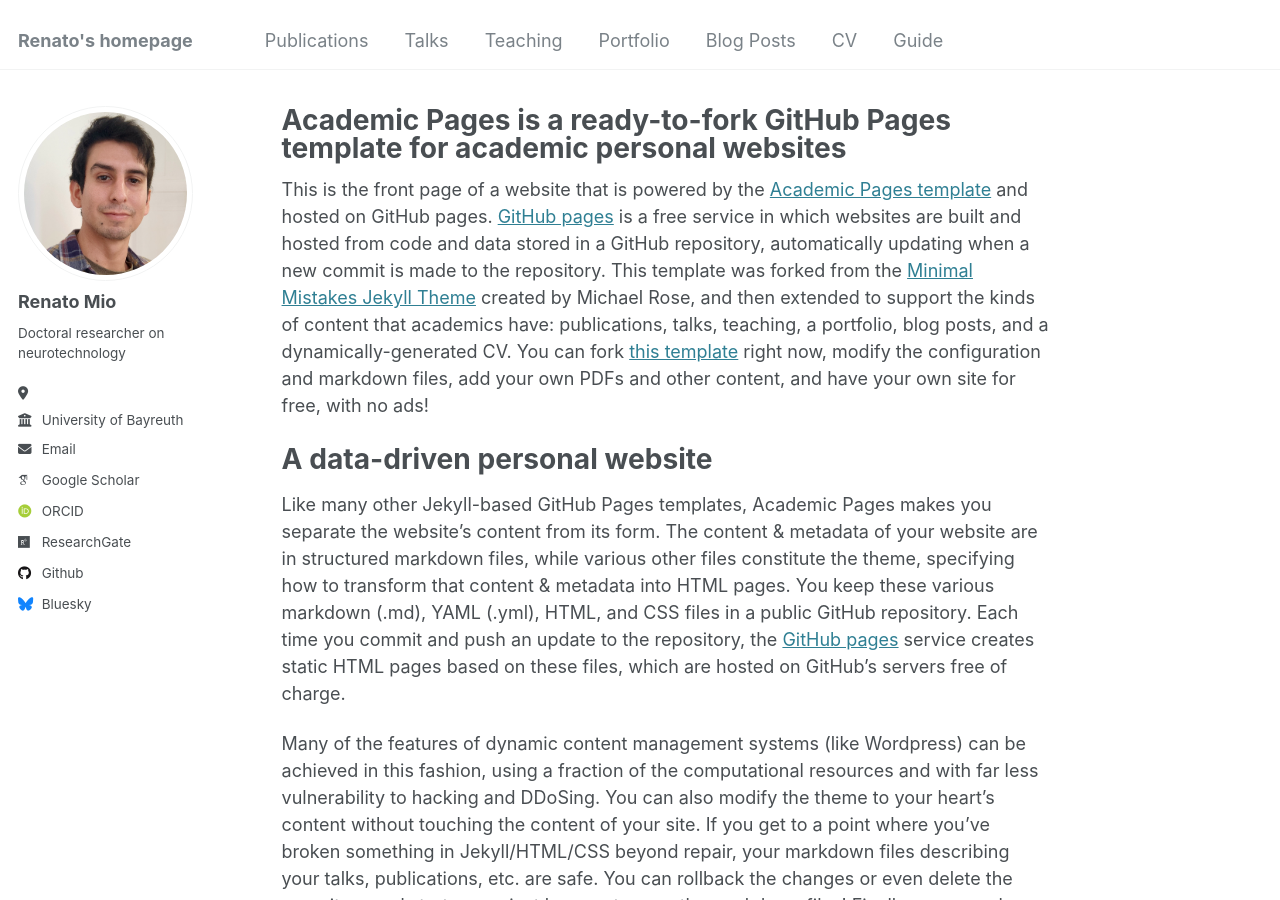
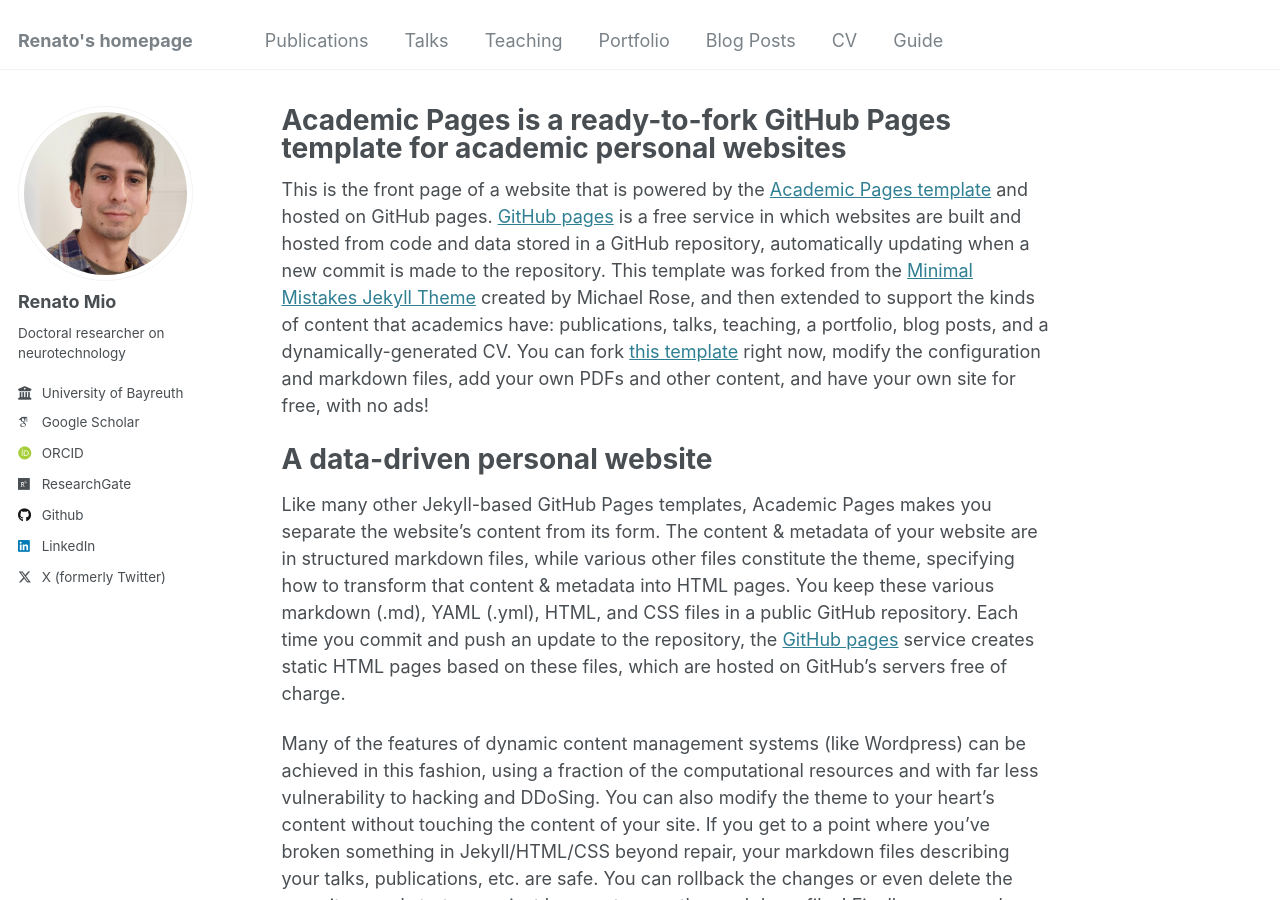
Before and after one commit to renatomio/renatomio.github.io, a Jekyll site: the page built from _pages/about.md, in a window 1280 px wide and 900 px high. Built offline with Jekyll 4.4.1, drawn with Linux system fonts in a browser that asks for light colours; some web fonts are replaced; some of the changed lines change nothing that is shown.

Commit message:
Update _config.yml

```diff
--- a/_config.yml
+++ b/_config.yml
@@ -25,10 +25,10 @@
   name             : "Renato Mio" # Your sidebar name
   pronouns         : # example: "she/her"
   bio              : "Doctoral researcher on neurotechnology"
-  location         : ""
+  location         :
   employer         : "University of Bayreuth"
   uri              : # URL
-  email            : ""
+  email            : # email address
 
   # Academic websites
   arxiv            : # URL - Update with the correct link to your profile
@@ -49,7 +49,7 @@
   stackoverflow    : # User number or user number and name (i.e., use "1" or "1/jeff-atwood")
 
   # Social media
-  bluesky          : "bsky.app" # Replace this with you Bluesky username
+  bluesky          : # "bsky.app" # Replace this with you Bluesky username
   facebook         : # Username
   flickr           : # Username
   foursquare       : # Username
@@ -58,7 +58,7 @@
   keybase          : # Username
   instagram        : # Username
   lastfm           : # Username
-  linkedin         : # Username
+  linkedin         : "renatomio"
   mastodon         : # URL
   medium           : # URL
   pinterest        : # Username
@@ -66,7 +66,7 @@
   steam            : # Username
   telegram         : # URL
   tumblr           : # Username
-  twitter          : # Username for X / Twitter
+  twitter          : "renato__mio"
   vine             : # Username
   weibo            : # Username
   wikipedia        : # Username
```
